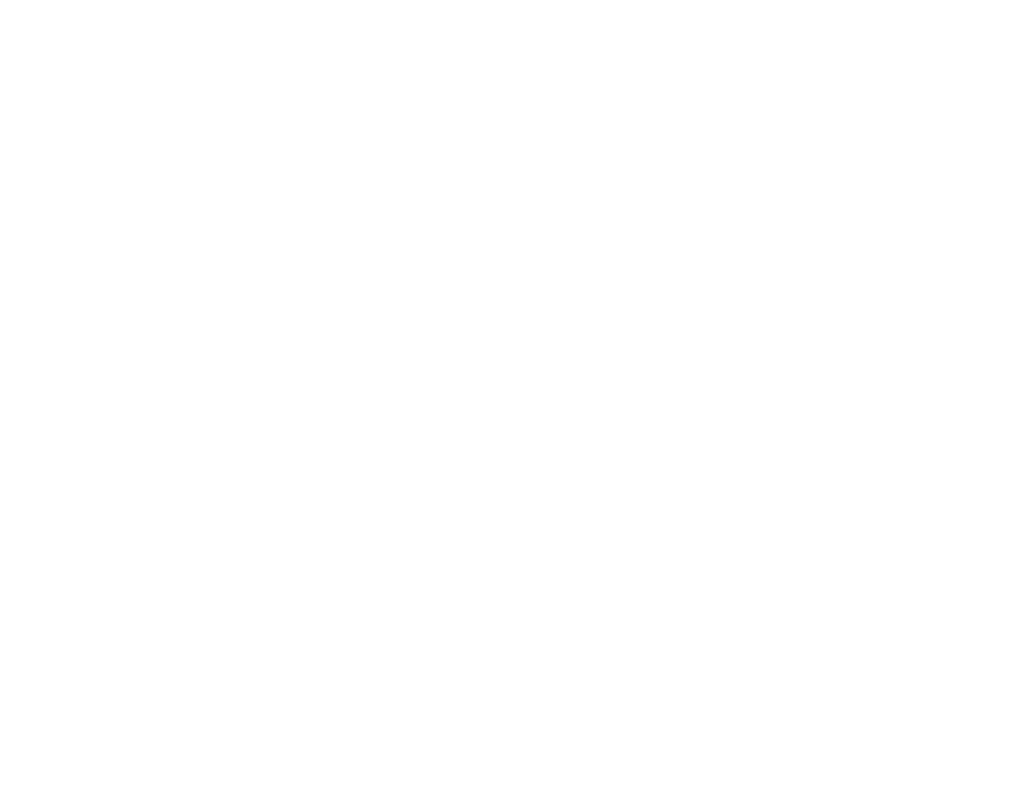
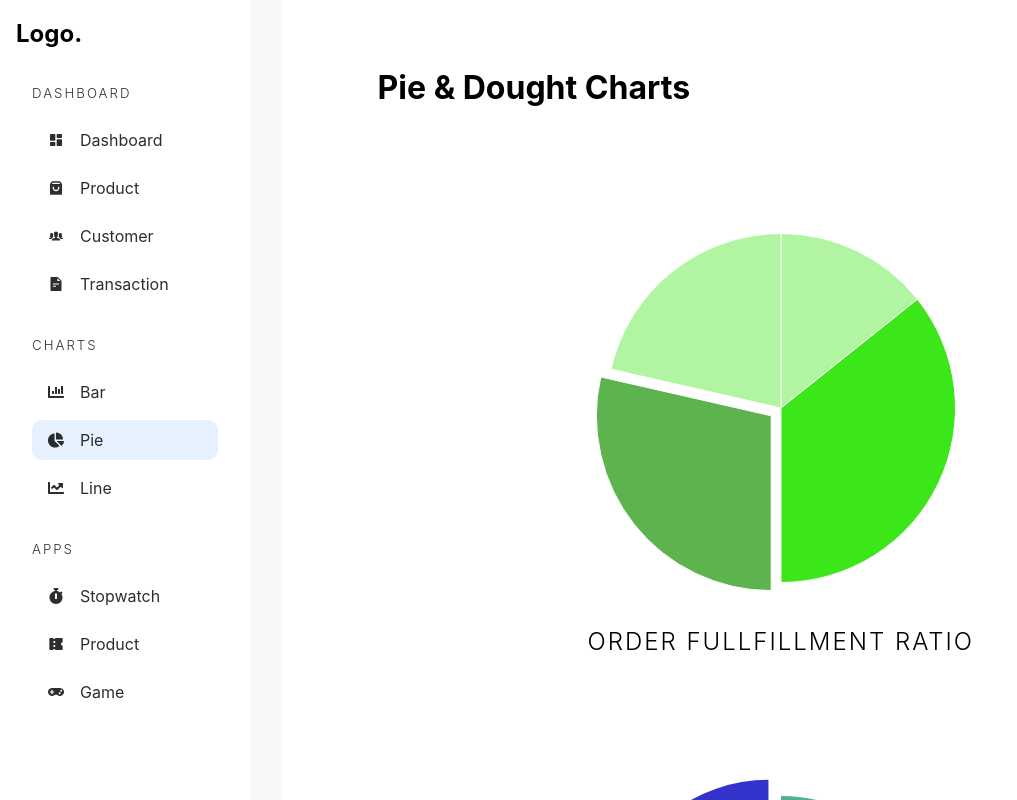
Before and after one commit to Sangram4213/Admin-Dashboard, a React (Vite) app: page /admin/chart/pie in a window 1280 px wide. Before the commit this address had no page. Shown: the whole page, without its empty margins (0-1017 px from the left). Built offline with nearby package versions, Linux system fonts and the light colour scheme.

Commit message:
add all pie charts

```diff
--- a/src/App.tsx
+++ b/src/App.tsx
@@ -9,6 +9,10 @@
 const NewProduct = lazy(() => import("./pages/management/NewProduct"));
 const ProductManagement = lazy(() => import("./pages/management/ProductManagement"));
 const TransactionManagement= lazy(() => import("./pages/management/TransactionManagement"));
+const BarCharts = lazy(()=>import("./pages/charts/BarCharts"));
+const LineCharts = lazy(()=>import("./pages/charts/LineCharts"));
+const PieCharts = lazy(()=>import("./pages/charts/PieCharts"));
+
 
 const App = () => {
   return (
@@ -21,6 +25,10 @@
           <Route path="/admin/customer" element={<Customers />} />
 
           {/* Charts */}
+
+          <Route path="/admin/chart/bar" element={<BarCharts/>}/>
+          <Route path="/admin/chart/line" element={<LineCharts/>}/>
+          <Route path="/admin/chart/pie" element={<PieCharts/>}/>
 
           {/* Apps */}
 
--- /dev/null
+++ b/src/Styles/_chart.scss
@@ -0,0 +1,25 @@
+.chart-container {
+    background-color: white;
+    padding: 4rem;
+    overflow-y: auto;
+    > h1 {
+      margin: 0 0 5rem 2rem;
+    }
+    > section {
+      width: 80%;
+      margin: 4rem auto;
+
+      > div {
+        max-width: 25rem;
+        margin: auto;
+        margin-top: 6rem;
+        margin-bottom: -1rem;
+      }
+
+      > h2 {
+        margin: 2rem 0;
+        text-align: center;
+        @include heading(2px);
+      }
+    }
+  }
--- a/src/Styles/app.scss
+++ b/src/Styles/app.scss
@@ -1,6 +1,7 @@
 @import 'mixin';
 @import 'dashboard';
 @import 'products';
+@import 'chart';
 
 :root{
     font-family: Inter, system-ui, Avenir, Helvetica, sans-serif;
--- /dev/null
+++ b/src/pages/charts/BarCharts.tsx
@@ -0,0 +1,54 @@
+import AdminSideBar from "../../components/AdminSideBar";
+import { BarChart } from "../../components/Charts";
+
+const months = [
+  "January",
+  "February",
+  "March",
+  "April",
+  "May",
+  "June",
+  "July",
+  "Aug",
+  "Sept",
+  "Oct",
+  "Nov",
+  "Dec",
+];
+
+const BarCharts = () => {
+  return (
+    <div className="admin-container">
+      <AdminSideBar />
+      <main className="chart-container">
+        <h1>Bar Charts</h1>
+        <section>
+          <BarChart
+            data_1={[200, 444, 343, 556, 778, 445, 990]}
+            data_2={[300, 144, 433, 655, 237, 755, 190]}
+            title_1="Products"
+            title_2="Users"
+            bgColor_1={`hsl(260,50%,30%)`}
+            bgColor_2={`hsl(360,90%,90%)`}
+          />
+          <h2>Top Selling Products & Top Customers</h2>
+        </section>
+        <section>
+          <BarChart
+           horizontal={true}
+            data_1={[200, 444, 343, 556, 778, 445, 990,444,122,334,890,909]}
+            data_2={[]}
+            title_1="Products"
+            title_2=""
+            bgColor_1={`hsl(180,40%,50%)`}
+            bgColor_2=""
+            labels={months}
+          />
+          <h2>Orders throughout the year</h2>
+        </section>
+      </main>
+    </div>
+  );
+};
+
+export default BarCharts;
--- /dev/null
+++ b/src/pages/charts/LineCharts.tsx
@@ -0,0 +1,12 @@
+import AdminSideBar from '../../components/AdminSideBar'
+
+const LineCharts = () => {
+  return (
+    <div className="admin-container">
+      <AdminSideBar />
+      <main className="chart-container"></main>
+    </div>
+  )
+}
+
+export default LineCharts
--- /dev/null
+++ b/src/pages/charts/PieCharts.tsx
@@ -0,0 +1,110 @@
+import AdminSideBar from "../../components/AdminSideBar";
+import { DoughnutChart, PieChart } from "../../components/Charts";
+import {categories} from '../../assets/data.json';
+
+const PieCharts = () => {
+  return (
+    <div className="admin-container">
+      <AdminSideBar />
+      <main className="chart-container">
+        <h1>Pie & Dought Charts</h1>
+        <section>
+          <div>
+            <PieChart
+              labels={categories.map(i=>i.heading)}
+              data={categories.map(i=>i.value)}
+              backgroundColor={[
+                `hsl(110,80%, 80%)`,
+                `hsl(110,80%, 50%)`,
+                `hsl(110,40%, 50%)`,
+              ]}
+              offset={[0, 0, 50]}
+            />
+          </div>
+          <h2>Order Fullfillment Ratio</h2>
+        </section>
+        <section>
+          <div>
+            <DoughnutChart
+              labels={categories.map((i) => i.heading)}
+              data={categories.map((i) => i.value)}
+              backgroundColor={categories.map((i)=>`hsl(${i.value*4},${i.value}%, 50%)`)}
+              offset={[0, 0, 0,80]}
+              legends={false}
+            />
+          </div>
+          <h2>Product Categories Ratio</h2>
+        </section>
+
+        <section>
+          <div>
+            <DoughnutChart
+              labels={["In Stock","Out Of Stock"]}
+              data={[40,20]}
+              backgroundColor={["hsl(269,80%,40%","rgb(53,162,255)"]}
+              offset={[0,80]}
+              legends={false}
+              cutout={'70%'}
+            />
+          </div>
+          <h2>Stock Availability</h2>
+        </section>
+
+        <section>
+          <div>
+            <DoughnutChart
+              labels={[
+                "Marketing Cost",
+                "Discount",
+                "Burnt",
+                "Production Cost",
+                "Net Margin",
+              ]}
+              data={[32, 18, 5, 20, 25]}
+              backgroundColor={[
+                "hsl(110,80%,40%)",
+                "hsl(19,80%,40%)",
+                "hsl(69,80%,40%)",
+                "hsl(300,80%,40%)",
+                "rgb(53, 162, 255)",
+              ]}
+              legends={false}
+              offset={[20, 30, 20, 30, 80]}
+            />
+          </div>
+          <h2>Revenue Distribution</h2>
+        </section>
+
+        <section>
+          <div>
+            <PieChart
+              labels={["Teenager(Below 20)","Adult (20-40)","Older (above 40)"]}
+              data={[30,250,70]}
+              backgroundColor={[
+                `hsl(10,${80}%, 80%)`,
+                `hsl(10,${80}%, 50%)`,
+                `hsl(10,${80}%, 50%)`,
+              ]}
+              offset={[0, 0, 50]}
+            />
+          </div>
+          <h2>User Age Group</h2>
+        </section>
+
+        <section>
+          <div>
+            <DoughnutChart
+              labels={["Admin","Customer"]}
+              data={[40,250]}
+              backgroundColor={["hsl(335,100%,40%","rgb(53,162,255)"]}
+              offset={[0,80]}
+            />
+          </div>
+          <h2>Stock Availability</h2>
+        </section>
+      </main>
+    </div>
+  );
+};
+
+export default PieCharts;
```
